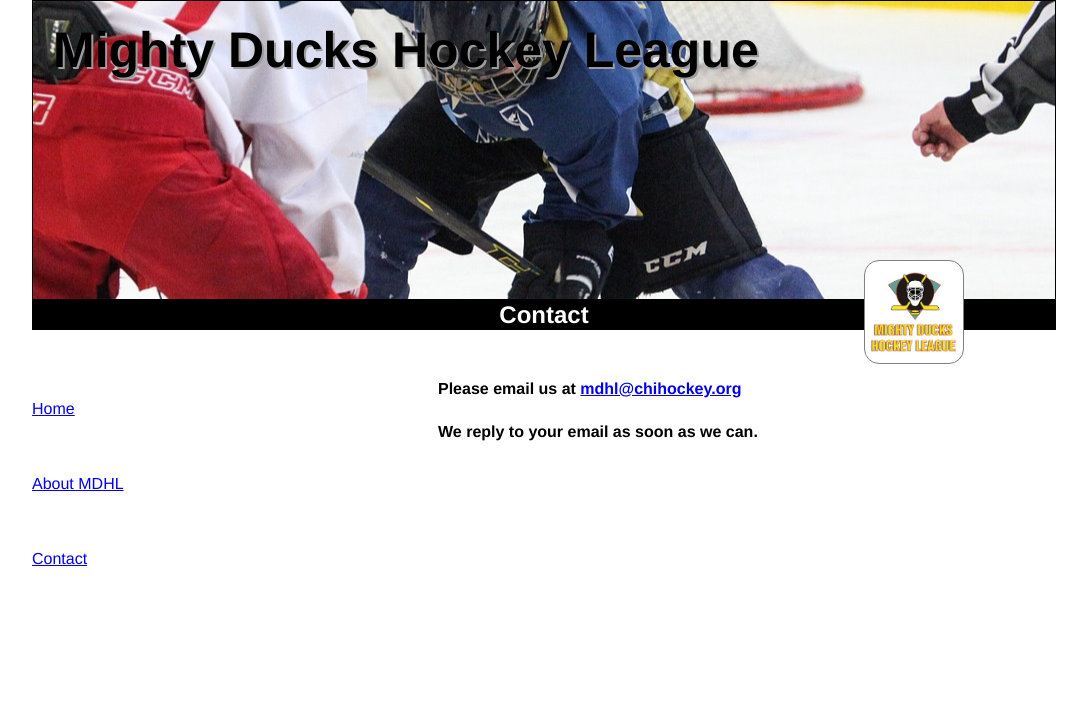
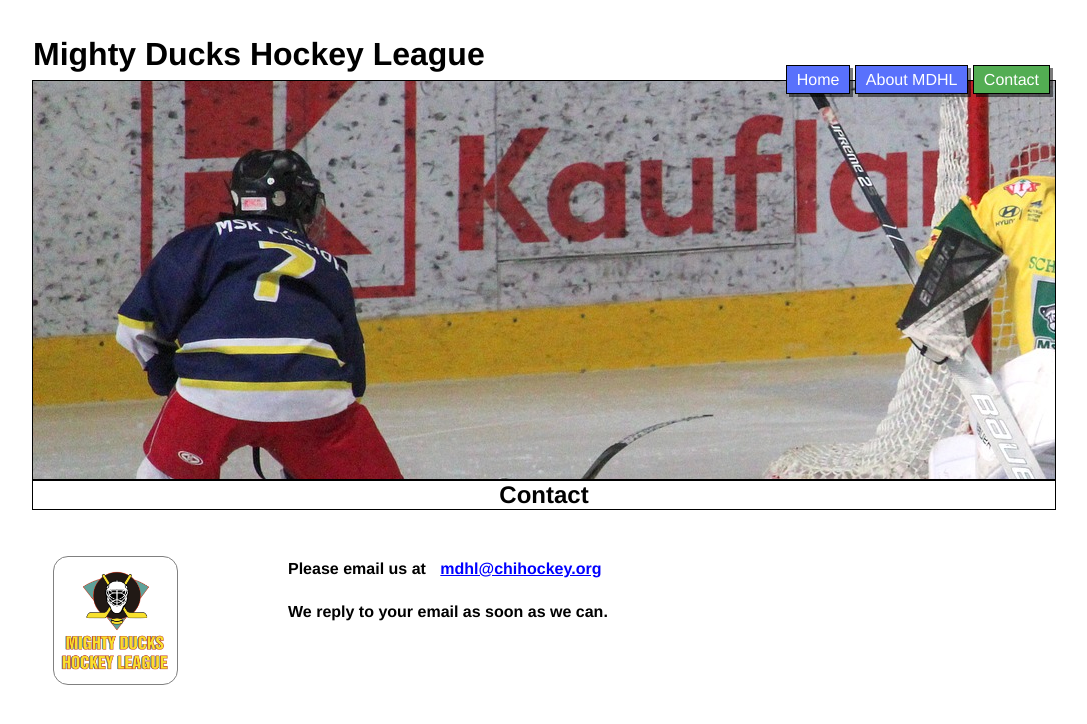
Before and after one commit to francogodoy92/MDHL_GODOY, a plain HTML site: page contact.html in a window 1280 px wide. Shown: the whole page, without its empty margins (96-1183 px from the left). Drawn offline with Linux system fonts and the light colour scheme.

Commit message:
PreStylePropio

```diff
--- a/Assets/Styles/style2.css
+++ b/Assets/Styles/style2.css
@@ -13,7 +13,7 @@
     background-position-y: -125px;
     margin-right: 10%;
     margin-left: 10%;
-    margin-top: 130px;
+    margin-top: 80px;
     position: relative;
 }
 #titulo{
--- a/Assets/Styles/stylepropio.css
+++ b/Assets/Styles/stylepropio.css
@@ -0,0 +1,88 @@
+*{
+    font-family: Helvetica, sans-serif;
+    margin: 0;
+    padding: 0;
+    box-sizing: border-box;
+}
+
+header{
+    height: 400px;
+    padding: 20px;
+    border: 1px solid black;
+    background-image: url(../Images/CSS\ Imagen\ 2.jpg);
+    background-position-y: -125px;
+    margin-right: 10%;
+    margin-left: 10%;
+    margin-top: 80px;
+    position: relative;
+}
+#titulo{
+    position: absolute;
+    top: -45px;
+    left: 0;
+    height: 100px;
+    color: rgb(0, 0, 0);
+}
+nav{
+    position: absolute;
+    top: -10px;
+    right: 5px;
+}
+a{
+    height: 60px;
+    text-decoration: none;
+    color: white;
+    background-color: rgb(89, 113, 252);
+    border: 1px solid black;
+    padding: 5px 10px;
+    box-shadow: 3px 3px rgba(0, 0, 0, 0.521);
+}
+a[href="#"]{
+    background: rgb(83, 173, 83);
+}
+#logo{
+    width: 125px;
+    position: absolute;
+    top: 475px;
+    background-color: #fff;
+    border-radius: 15px;
+    border: 1px solid grey;
+}
+.fotito{
+    display: none;
+    width: 250px;
+    position: absolute;
+    margin-left: 70%;
+    border-radius:15px;
+    top: 400px;
+    box-shadow: 3px 3px 3px;
+}
+.subtitulo{
+    color: rgb(0, 0, 0);
+    text-align: center;
+    margin-bottom: 50px;
+    margin-right: 10%;
+    margin-left: 10%;
+    border: 1px solid black;
+}
+article{
+    margin-left: 30%;
+    margin-bottom: 50px;
+}
+h3{
+    font-style: italic;
+}
+.about{
+    margin-right: 30%;
+}
+.mail{
+    display: inline;
+    color: blue;
+    background-color: transparent;
+    border: none;
+    box-shadow: none;
+    text-decoration: underline;
+}
+h4{
+    margin-top: 25px;
+}
--- a/contact.html
+++ b/contact.html
@@ -6,9 +6,9 @@
     <meta name="viewport" content="width=device-width, initial-scale=1.0">
     <title>Contact</title>
     <link rel="icon" type="image/png" href="./Assets/images/Logo_Mighty_ducks-01.png">
-    <link rel="stylesheet" href="./Assets/Styles/style1.css">
+    <!--<link rel="stylesheet" href="./Assets/Styles/style1.css">-->
     <!--<link rel="stylesheet" href="./Assets/Styles/style2.css">-->
-    <!--<link rel="stylesheet" href="./Assets/Styles/stylepropio.css"> -->
+    <link rel="stylesheet" href="./Assets/Styles/stylepropio.css">
 </head>
     <body>
         <header>
```
Also changed, not shown: aboutMDHL.html (+2 -2 lines), index.html (+2 -2 lines).
